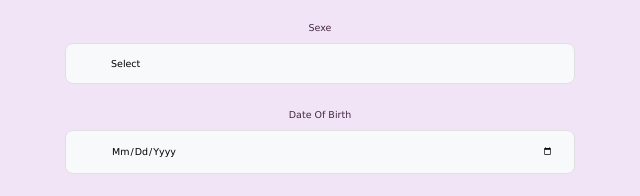
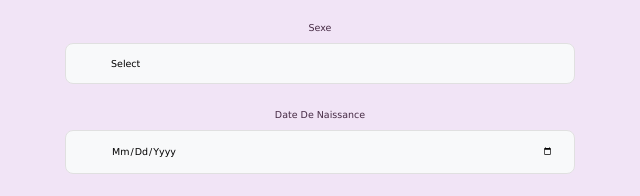
Before and after one commit to groupe-AN/projetMIP4, a website: page front-end/index1.html in a window 1280 px wide. Shown: the part 2810-3006 px from the top of the page, 320-960 px from the left. Drawn offline with Linux system fonts and the light colour scheme.

Commit message:
Update index1.html

```diff
--- a/front-end/index1.html
+++ b/front-end/index1.html
@@ -187,7 +187,7 @@
                       </div>
                    </div>
                    <div class="form-group">
-                    <label for="birthDate">Date of birth</label>
+                    <label for="birthDate">Date de naissance</label>
                     <div class="input-group">
                         <i class="fa fa-calendar-alt icon"></i>
                         <input type="date" class="form-control" id="birthDate" required>
```
